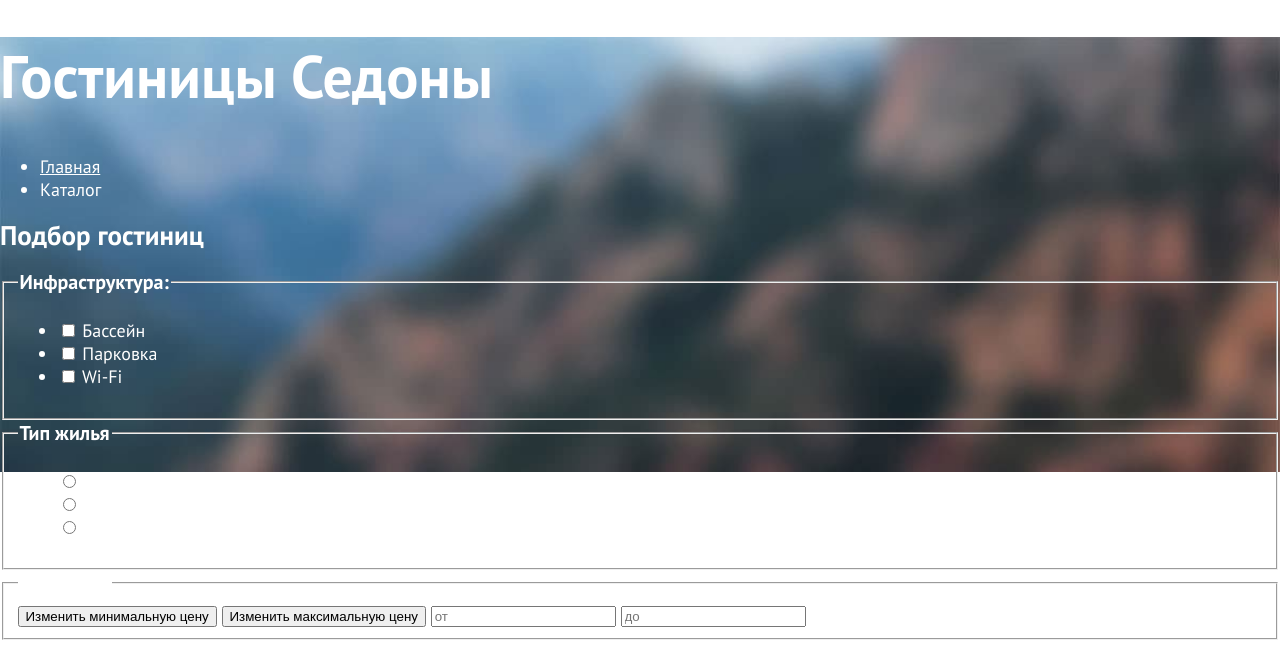
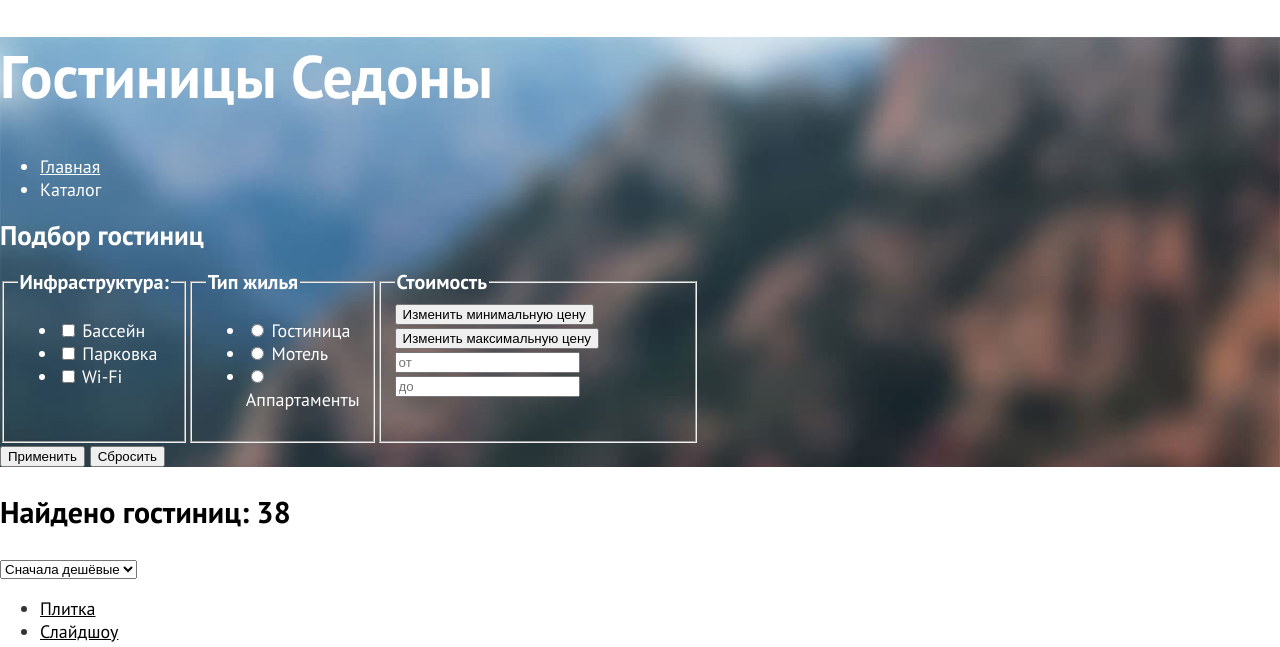
Before and after one commit to alldsaiw/Sedona, a plain HTML site: page catalog.html in a window 1280 px wide. Shown: the part 143-790 px from the top of the page. Drawn offline with Linux system fonts and the light colour scheme.

Commit message:
added flex on catalog filter

```diff
--- a/catalog.html
+++ b/catalog.html
@@ -49,11 +49,11 @@
             <li class="crumbs-item"><a href="index.html" class="crumbs-link">Главная</a></li>
             <li class="crumbs-item"><a class="crumbs-link">Каталог</a></li>
         </ul>
+
             <section class="hotels-filter">
-
                 <h2 class="hotels-header visually-hidden">Подбор гостиниц</h2>
-                <form action="https://echo.htmlacademy.ru/" method="post" name="hotels-search">
-                    <fieldset class="catalog-groups">
+                <form action="https://echo.htmlacademy.ru/" method="post" name="hotels-search" class="filter-wrapper">
+                    <fieldset class="catalog-groups checklist">
                         <legend class="group-name">Инфраструктура:</legend>
                         <ul class="infrastructure-list">
                             <li class="infrastructure-item">
@@ -76,7 +76,7 @@
                             </li>
                         </ul>
                     </fieldset>
-                    <fieldset class="catalog-groups">
+                    <fieldset class="catalog-groups checklist">
                         <legend class="group-name">Тип жилья</legend>
                         <ul class="hotels-type-list">
                             <li class="hotels-type-item">
@@ -99,7 +99,7 @@
                             </li>
                         </ul>
                     </fieldset>
-                    <fieldset class="catalog-groups">
+                    <fieldset class="catalog-groups toggle-range">
                         <legend class="group-name">Стоимость</legend>
                         <button type="button" class="toggle toggle-min">
                             <span class="visually-hidden">Изменить минимальную цену</span>
@@ -115,7 +115,11 @@
                         </label>
                     </fieldset>
                 </form>
+                <button>Применить</button>
+                <button>Сбросить</button>
+
             </section>
+
         </div>
         <section class="hotels-catalog">
             <header class="catalog-header">
@@ -241,9 +245,11 @@
         </section>
     </main>
     <footer class="page-footer">
+        <div class="footer-wrapper">
             <section class="footer-links">
                 <ul class="footer-links-list">
-                <li class="footer-list-item"><a href="https://twitter.com/htmlacademy_ru" class="links-item">Twitter</a>
+                    <li class="footer-list-item"><a href="https://twitter.com/htmlacademy_ru"
+                            class="links-item">Twitter</a>
                     </li>
                     <li class="footer-list=item"><a href="https://www.facebook.com/htmlacademy"
                             class="links-item">Facebook</a></li>
@@ -255,6 +261,7 @@
             <section class="footer-academy-link">
                 <a href="https://htmlacademy.ru/">HTML Academy</a>
             </section>
+        </div>
     </footer>
 </body>
 
--- a/styles/style.css
+++ b/styles/style.css
@@ -196,6 +196,8 @@ body {
     background-color: #83B3D3;
 }
 
+/* footer */
+
 .footer-wrapper {
     display: flex;
     flex-direction: row;
@@ -232,6 +234,20 @@ color: inherit;
     background-repeat: no-repeat;
     background-size: 100% auto;
     color: #fff;
+}
+
+.filter-wrapper {
+    display: flex;
+    flex-wrap: nowrap;
+    flex-direction: row;
+}
+
+.checklist{
+    width: 150px;
+}
+
+.toggle-range {
+    width: 287px;
 }
 
 .catalog-main {
```
Lines whose indentation alone changed are shown as unchanged.
